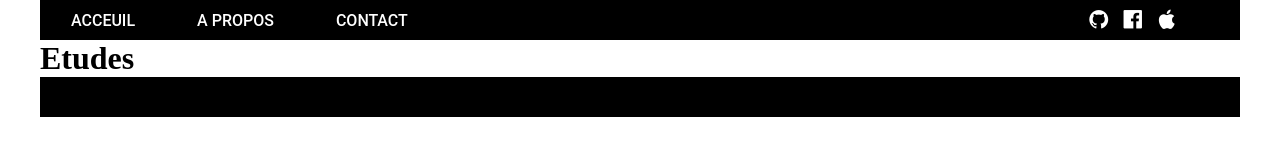
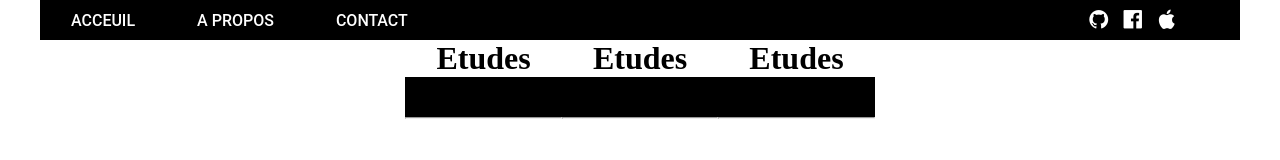
Before and after one commit to jeanluckawel/portfolio, a plain HTML site: page index.html in a window 1280 px wide. Drawn offline with nearby package versions, Linux system fonts and the light colour scheme.

Commit message:
add skil

```diff
--- a/index.html
+++ b/index.html
@@ -25,13 +25,32 @@
 	</ul>
     </header>
 
-    <div>
+    <div class="skil">
         <div>
             <h1>Etudes</h1>
             <ul>
                 <li>IDAP/ISP</li>
                 <li>ESISALAMA</li>
             </ul>
+            <hr>
+        </div>
+
+        <div>
+            <h1>Etudes</h1>
+            <ul>
+                <li>IDAP/ISP</li>
+                <li>ESISALAMA</li>
+            </ul>
+            <hr>
+        </div>
+
+        <div>
+            <h1>Etudes</h1>
+            <ul>
+                <li>IDAP/ISP</li>
+                <li>ESISALAMA</li>
+            </ul>
+            <hr>
         </div>
     </div>
 </body>
--- a/style.css
+++ b/style.css
@@ -41,3 +41,12 @@ ul{
   ul div{
    margin-left: 650px;
    }
+   .skil{
+    display: flex;
+    max-width: 1000px;
+    margin-left: auto;
+    margin-right: auto;
+    align-items: center;
+    text-align: center;
+    justify-content: center;
+   }
```
